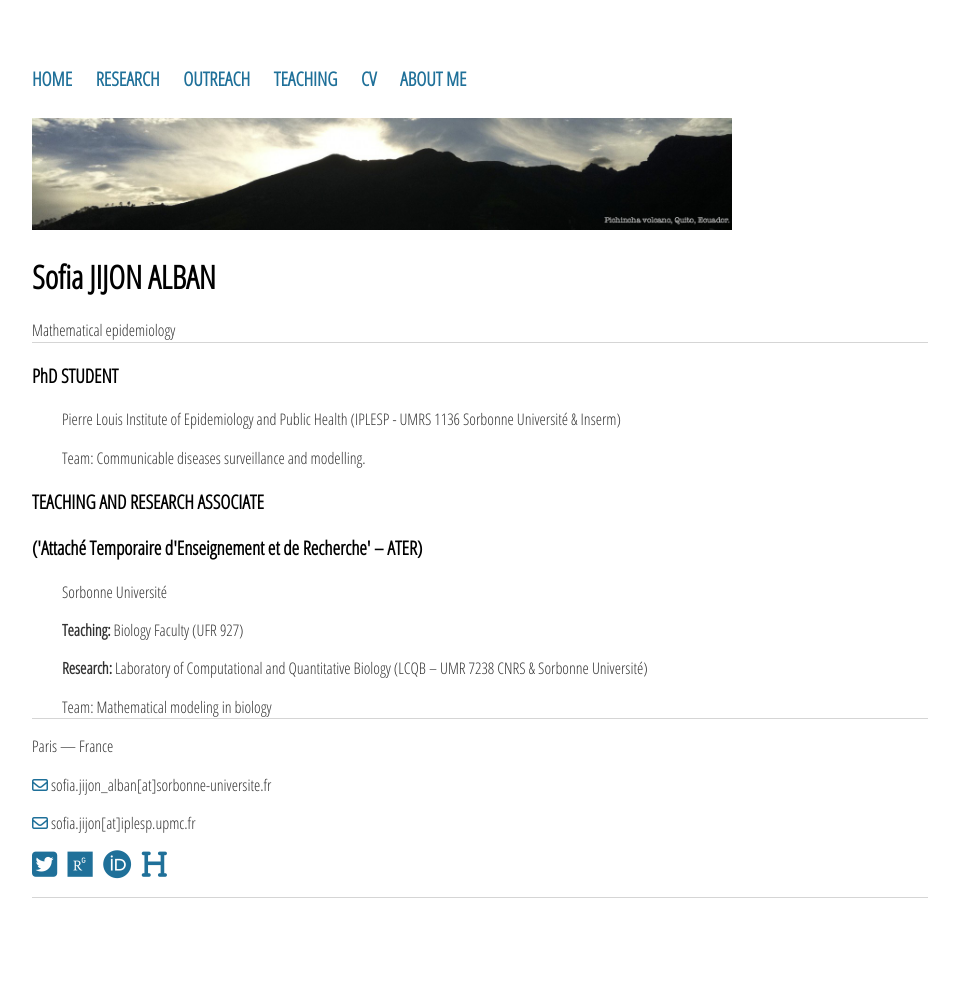
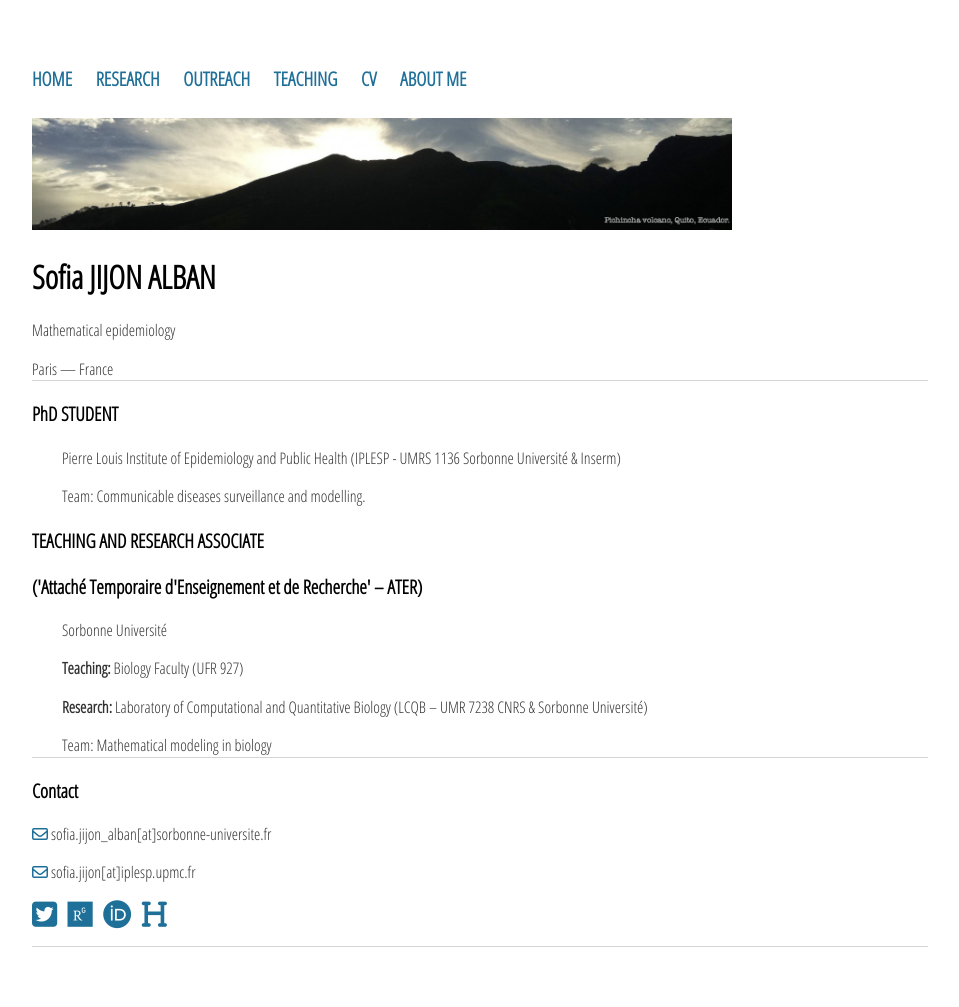
Before and after one commit to sjijon/sjijon.github.io, a Jekyll site: the page built from index.html, in a window 1280 px wide. Shown: the whole page, without its empty margins (160-1119 px from the left). Built offline with Jekyll 4.4.1, drawn with Linux system fonts in a browser that asks for light colours; nearby versions of some CDN libraries; before the commit the page ends 958 px from its top, so only the background shows below that.

Commit message:
Update index.html

```diff
--- a/index.html
+++ b/index.html
@@ -5,7 +5,13 @@ title: Sofia JIJON
 <div class="blurb">
 	<img src="https://raw.githubusercontent.com/sjijon/sjijon.github.io/master/images/Portada_WP.png" alt="Pichincha" style="width:700px">
 	<h1>Sofia JIJON ALBAN</h1>
-	<p style="border-bottom: 1px solid #d5d5d5;">Mathematical epidemiology</p>
+	<p>
+		Mathematical epidemiology
+	</p>
+	<p style="border-bottom: 1px solid #d5d5d5;">
+		Paris — France
+	</p>
+
 
 	<h3>PhD STUDENT</h3>
 	<p style="padding-left:30px;">
@@ -29,9 +35,7 @@ title: Sofia JIJON
 	<p style="padding-left:30px; border-bottom: 1px solid #d5d5d5;">
 		Team: Mathematical modeling in biology
 	</p>
-	<p>
-		Paris — France
-	</p>
+	<h3>Contact</h3>
 	<p>
 		<i class="far fa-envelope" style="color:#1f7099"></i> sofia.jijon_alban[at]sorbonne-universite.fr
 	</p>
```
